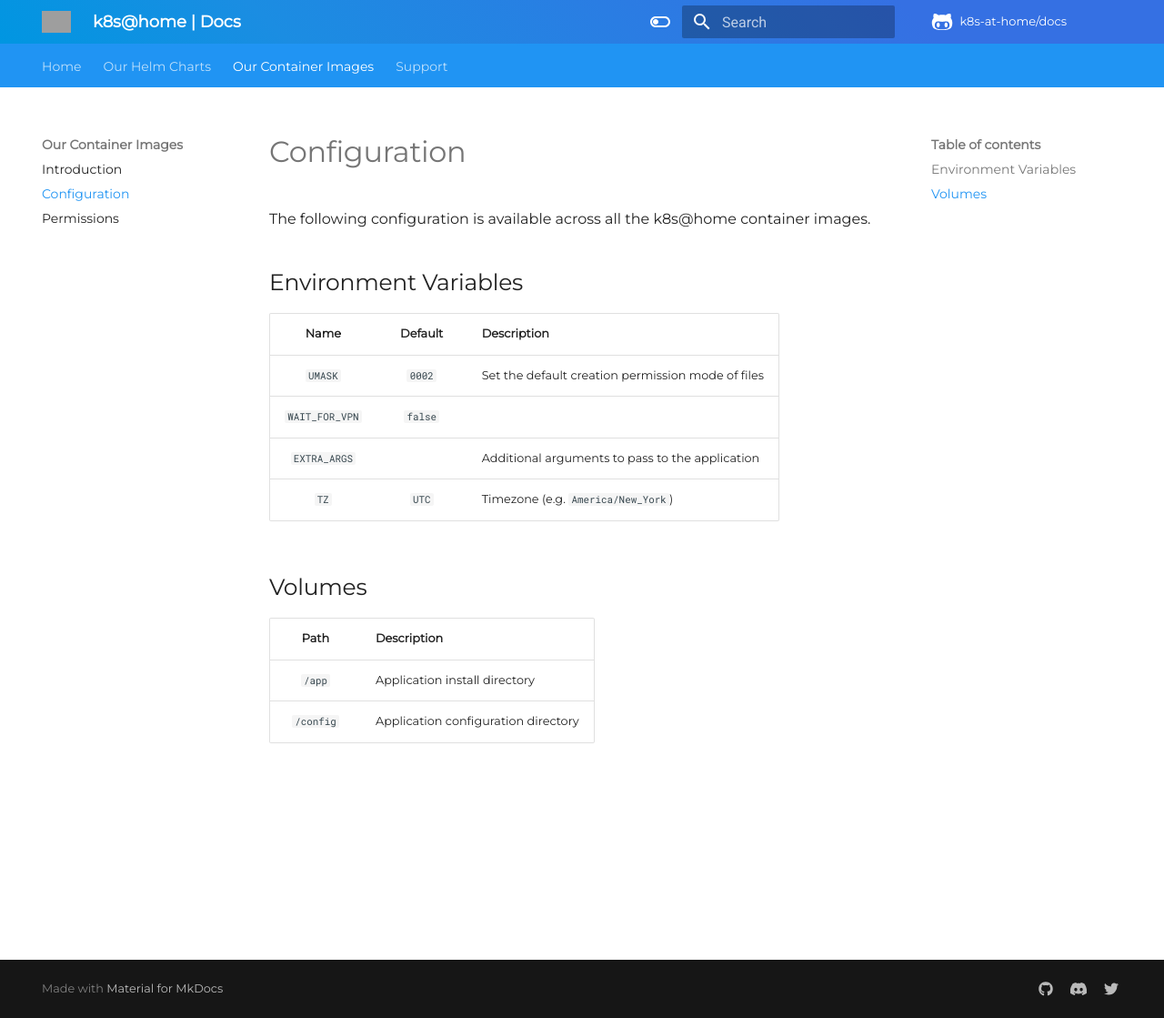
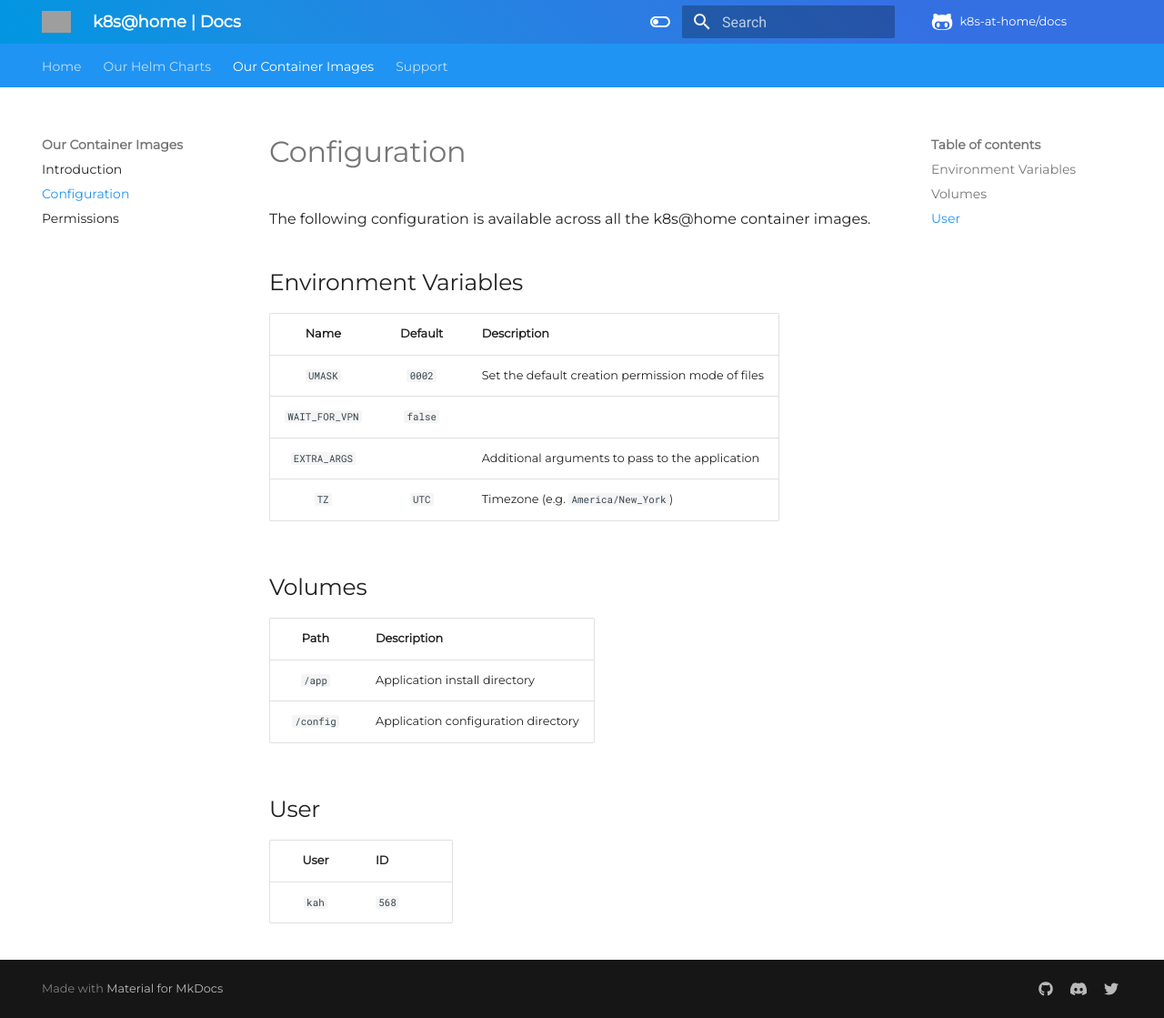
Before and after one commit to nicholaswilde/docs, an MkDocs documentation site: the page built from docs/our-container-images/configuration.md, in a window 1280 px wide and 1119 px high. Shown: the whole window at 91% size. Built offline with MkDocs 1.6.1 and Material for MkDocs 9.7.7, drawn with Linux system fonts in a browser that asks for light colours; comment, search, counter and statistics services are not loaded; grey boxes are pictures that could not be loaded.

Commit message:
Added User section
Signed-off-by: Nicholas Wilde <ncwilde43@gmail.com>

```diff
--- a/docs/our-container-images/configuration.md
+++ b/docs/our-container-images/configuration.md
@@ -17,3 +17,9 @@ The following configuration is available across all the k8s@home container image
 |:---------:|-------------------------------------|
 |  `/app`   | Application install directory       |
 | `/config` | Application configuration directory |
+
+## User
+
+| User  | ID    |
+|:-----:|-------|
+| `kah` | `568` |
```
